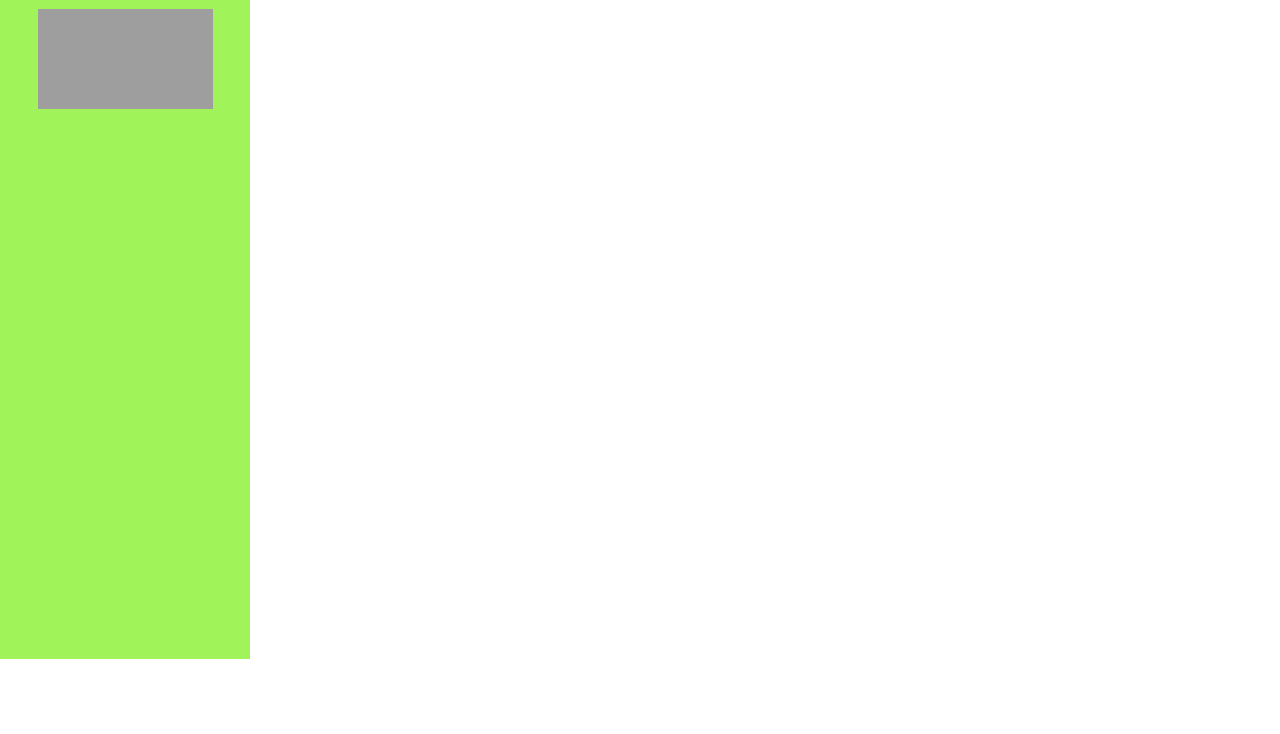
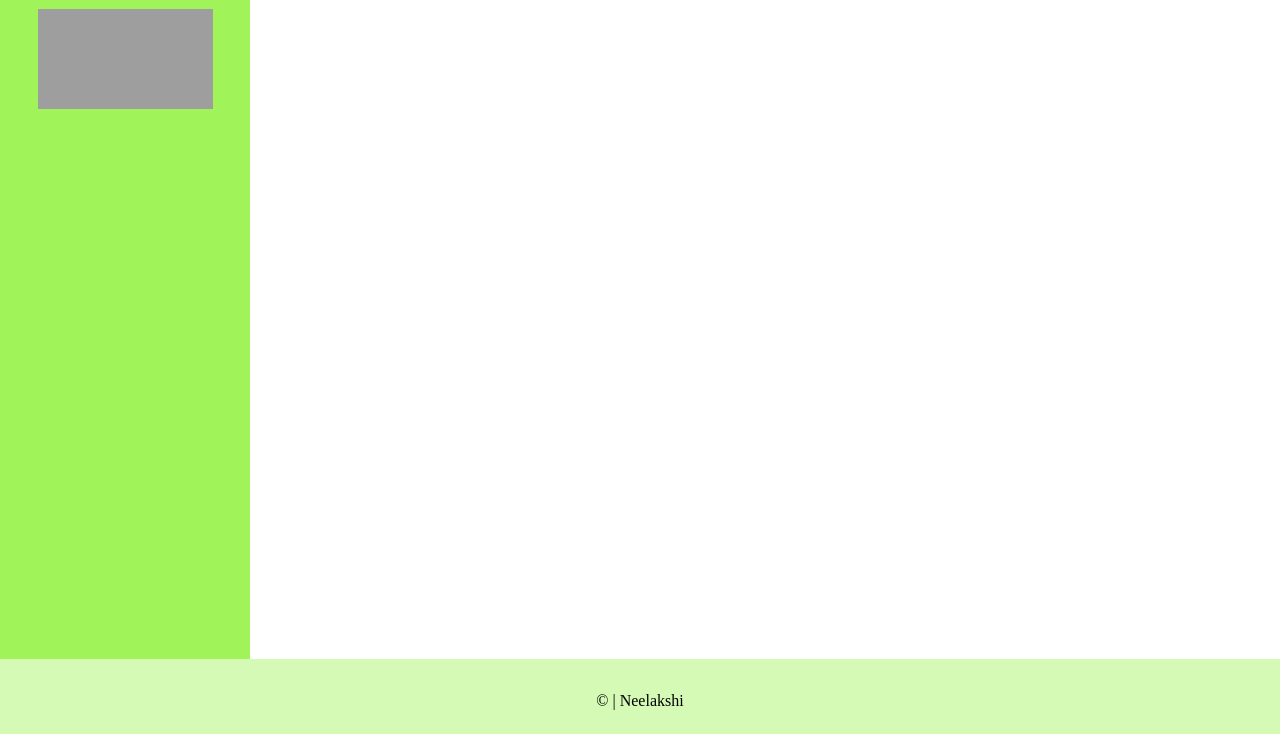
Before and after one commit to Neelakshi-2902/Ultimate-Frisbee, a plain HTML site: page history.html in a window 1280 px wide. Shown: the part 524-1258 px from the top of the page. Before the commit the page ends 1187 px from the top, so only its background shows below. Drawn offline with Linux system fonts and the light colour scheme; grey boxes are pictures that could not be loaded.

Commit message:
Update history.html

```diff
--- a/history.html
+++ b/history.html
@@ -38,5 +38,8 @@
 	</ul>
 	</section>
 </main>
+<footer>
+	<p>&copy | Neelakshi</p>
+</footer>
 </body>
 </html>
```
